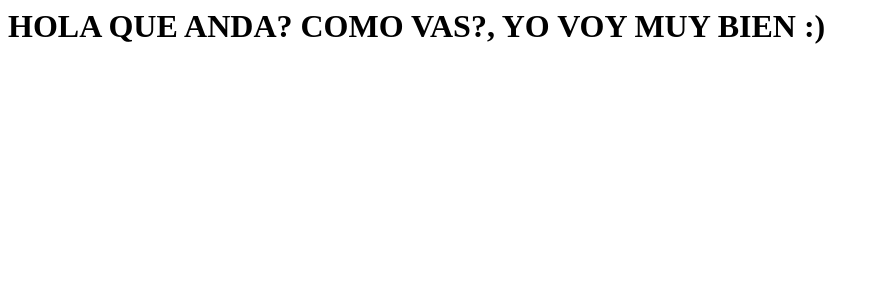
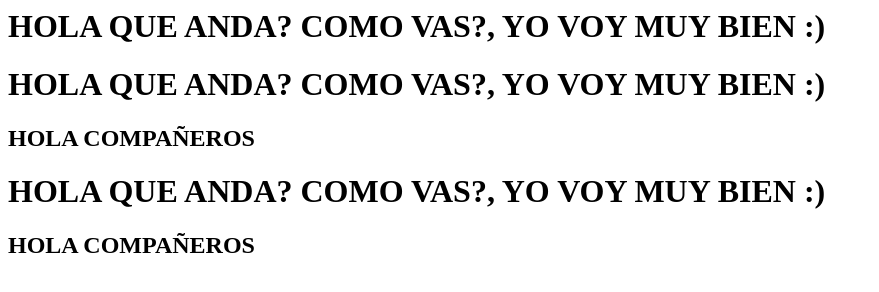
Before and after one commit to HUAMANI5/LAB2_TLS, a plain HTML site: page index.html in a window 1280 px wide. Shown: the whole page, without its empty margins (0-879 px from the left). Drawn offline with Linux system fonts and the light colour scheme.

Commit message:
Update index.html

```diff
--- a/index.html
+++ b/index.html
@@ -1,5 +1,11 @@
 <HTML>
+    <heat></heat>
   <BODY>
-    <h1>HOLA QUE ANDA? COMO VAS?, YO VOY MUY BIEN :) </h1>
+    <h1>HOLA QUE ANDA? COMO VAS?, YO VOY MUY BIEN :)</h1>
+    <h1>HOLA QUE ANDA? COMO VAS?, YO VOY MUY BIEN :)</h1>
+    <h2>HOLA COMPAÑEROS</h2>
+    <h1>HOLA QUE ANDA? COMO VAS?, YO VOY MUY BIEN :)</h1>
+    <h2>HOLA COMPAÑEROS</h2>
+    <p></p>
 </BODY>
 </HTML>
```
